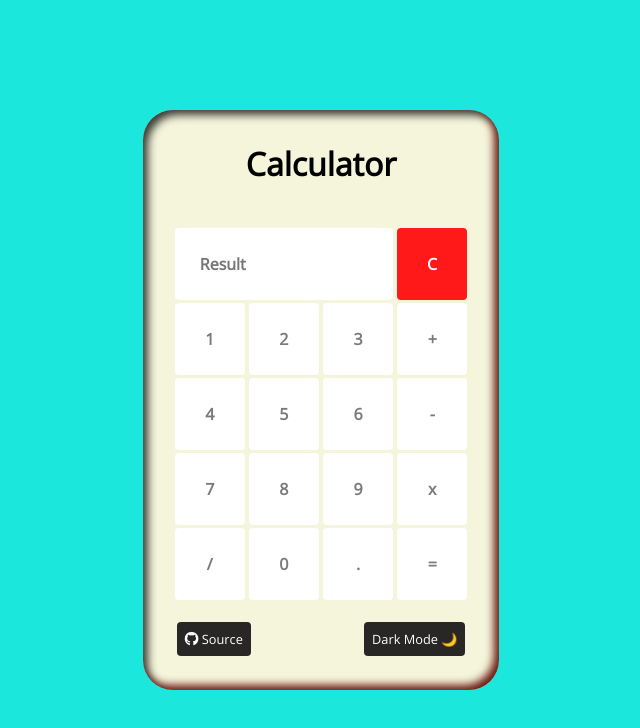
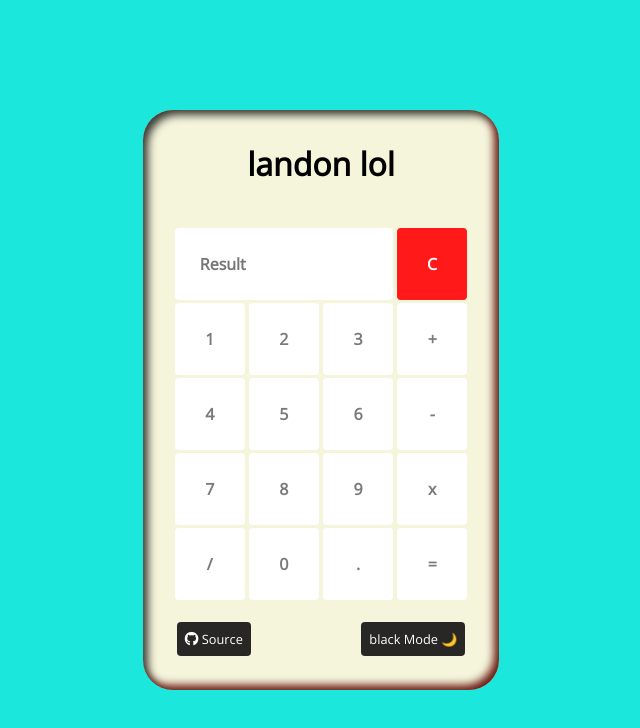
Before and after one commit to lopllss/calculator, a plain HTML site: page index.html in a window 1280 px wide. Shown: the whole page, without its empty margins (319-959 px from the left). Drawn offline with nearby package versions, Linux system fonts and the light colour scheme.

Commit message:
Update index.html

```diff
--- a/index.html
+++ b/index.html
@@ -25,7 +25,7 @@
 <body>
   <div class="wrapper">
     <div class="container">
-      <h1>Calculator</h1>
+      <h1>landon lol </h1>
 
       <div class="first-row">
         <input type="text" name="result" class="result" id="result" value="" placeholder="Result" readonly />
@@ -61,7 +61,7 @@
         <a href="https://github.com/3kh0/calculator"><i class="fab fa-github"></i>
           Source</a>
         <button onclick="changeTheme()" id="dark-mode">
-          Dark Mode 🌙
+          black Mode 🌙
         </button>
       </div>
           <script async src="https://pagead2.googlesyndication.com/pagead/js/adsbygoogle.js?client=ca-pub-5502194389395403"
```
